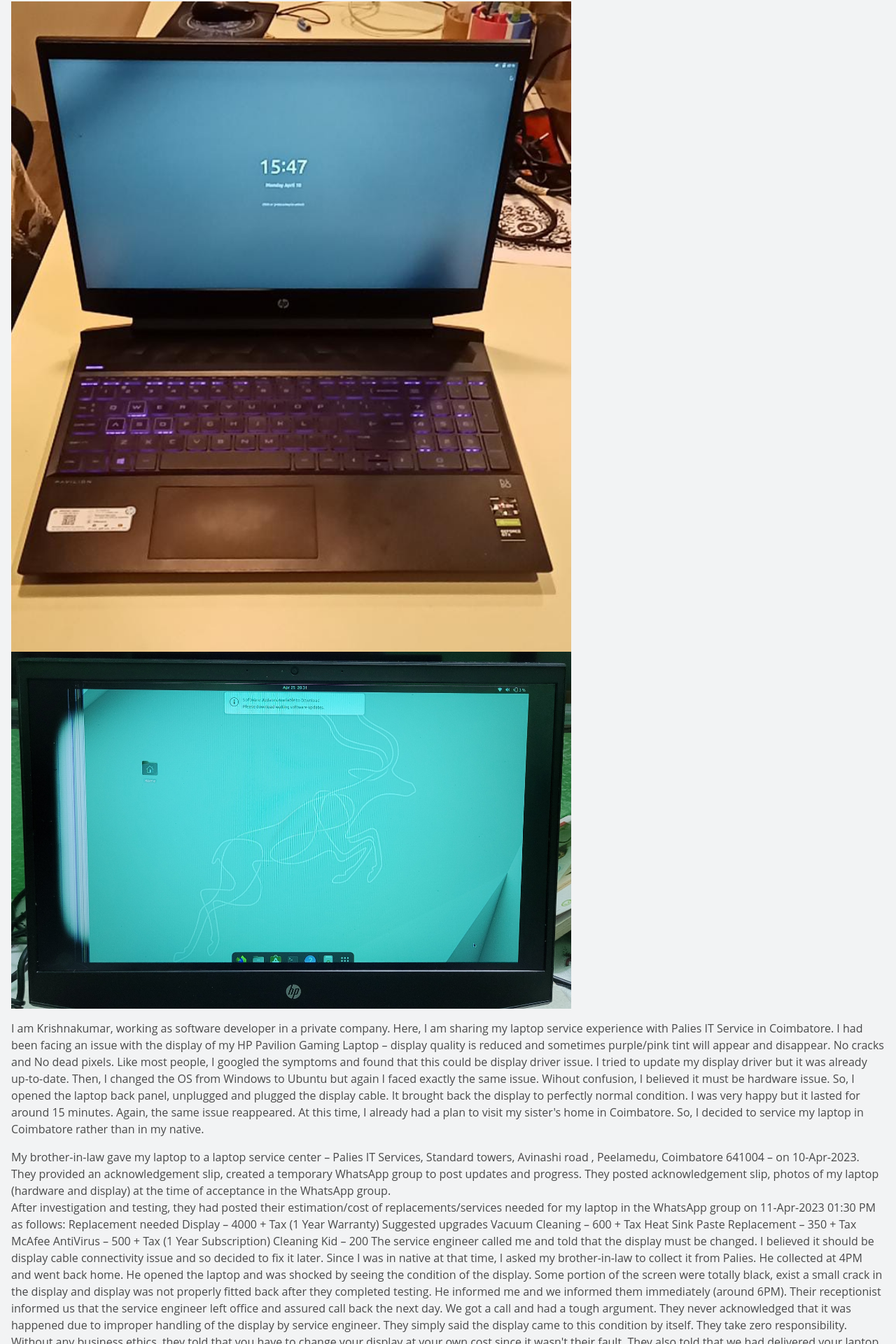
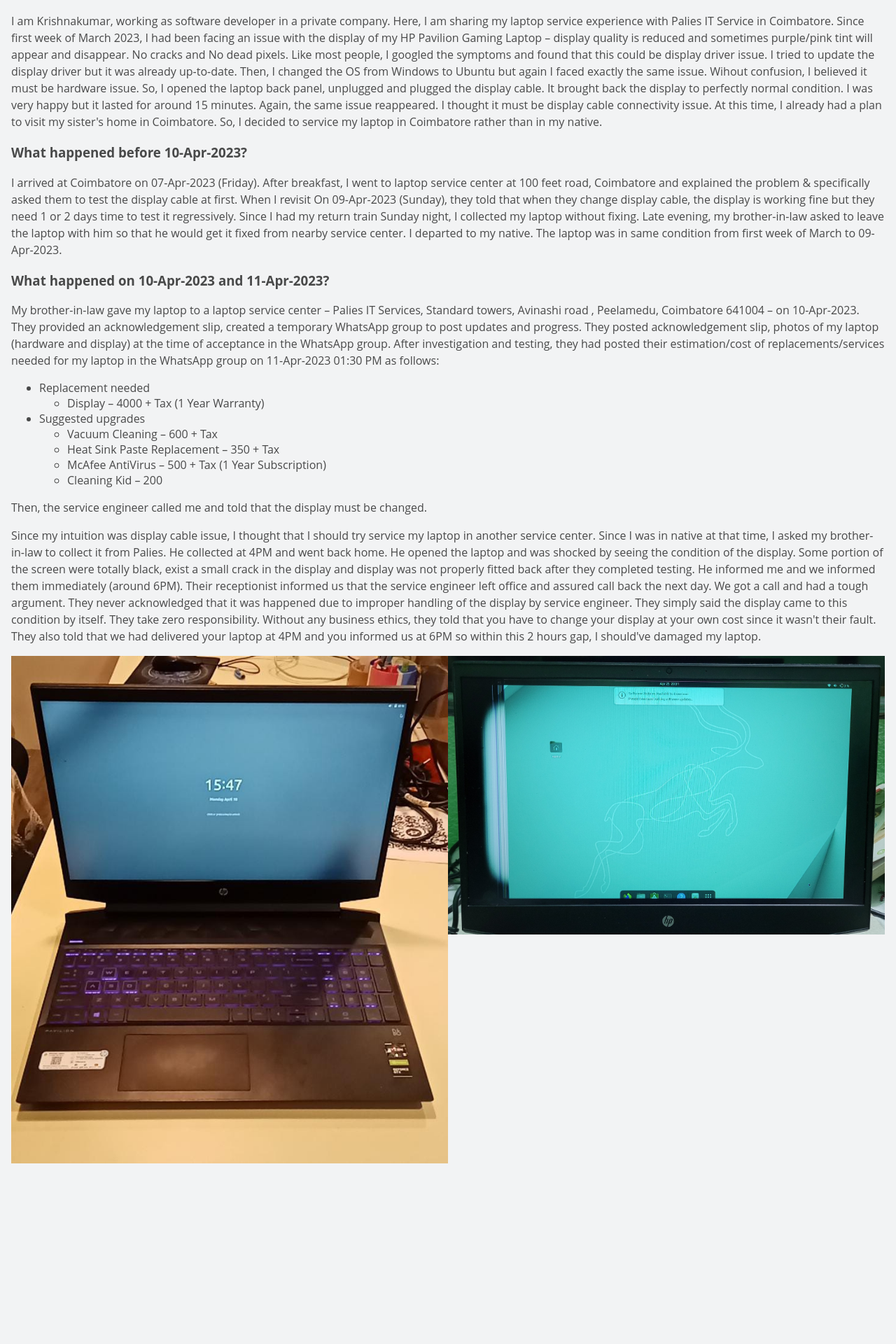
Before and after one commit to kkrprodev/life-experiences, a SvelteKit app: page / in a window 1280 px wide. Shown: the part 175-2095 px from the top of the page at 70% size. Built offline with nearby package versions, Linux system fonts and the light colour scheme; a web font is replaced by a local one.

Commit message:
Story update

```diff
--- a/src/routes/Comparison.svelte
+++ b/src/routes/Comparison.svelte
@@ -7,15 +7,19 @@
 </script>
 
 <div id="grid-container">
-<img src={pre_display} width=800px />
-<img src={post_display_1} width=800px />
+	<img class="pre" src={pre_display} />
+	<img class="post" src={post_display_1} />
 </div>
 
 <style>
 
 #grid-container {
-    display: grid;
+	display: grid;
+    grid-template-columns: auto auto;
+}
 
+img {
+	width: 100%;
 }
 
 
--- a/src/routes/Story.svelte
+++ b/src/routes/Story.svelte
@@ -9,37 +9,64 @@
 	import Comparison from './Comparison.svelte';
 </script>
 <Title />
-<Comparison />
+
 <div>
 
 <p>
-
 I am Krishnakumar, working as software developer in a private company. Here, I am sharing my laptop service experience with Palies IT Service in Coimbatore.
-I had been facing an issue with the display of my HP Pavilion Gaming Laptop – display quality is reduced and sometimes purple/pink tint will appear and disappear. No cracks and No dead pixels.
+Since first week of March 2023, I had been facing an issue with the display of my HP Pavilion Gaming Laptop – display quality is reduced and sometimes purple/pink tint will appear and disappear.
+No cracks and No dead pixels.
 Like most people, I googled the symptoms and found that this could be display driver issue.
-I tried to update my display driver but it was already up-to-date. Then, I changed the OS from Windows to Ubuntu but again I faced exactly the same issue. Wihout confusion, I believed it must be hardware issue.
+I tried to update the display driver but it was already up-to-date. Then, I changed the OS from Windows to Ubuntu but again I faced exactly the same issue. Wihout confusion, I believed it must be hardware issue.
 So, I opened the laptop back panel, unplugged and plugged the display cable. It brought back the display to perfectly normal condition.
-I was very happy but it lasted for around 15 minutes. Again, the same issue reappeared.
+I was very happy but it lasted for around 15 minutes. Again, the same issue reappeared. I thought it must be display cable connectivity issue.
 At this time, I already had a plan to visit my sister's home in Coimbatore. So, I decided to service my laptop in Coimbatore rather than in my native.
+<br/>
 </p>
 
+<h3> What happened before 10-Apr-2023?</h3>
+
+<p>
+I arrived at Coimbatore on 07-Apr-2023 (Friday). After breakfast, I went to laptop service center at 100 feet road, Coimbatore and explained the problem &
+specifically asked them to test the display cable at first. When I revisit On 09-Apr-2023 (Sunday), they told that when they change display cable, the display is working fine
+but they need 1 or 2 days time to test it regressively. Since I had my return train Sunday night, I collected my laptop without fixing.
+Late evening, my brother-in-law asked to leave the laptop with him so that he would get it fixed from nearby service center. I departed to my native.
+The laptop was in same condition from first week of March to 09-Apr-2023.
+</p>
+
+
+<h3> What happened on 10-Apr-2023 and 11-Apr-2023?</h3>
 
 <p>
 My brother-in-law gave my laptop to a laptop service center – Palies IT Services, Standard towers, Avinashi road , Peelamedu, Coimbatore 641004 – on 10-Apr-2023.
 They provided an acknowledgement slip, created a temporary WhatsApp group to post updates and progress.
 They posted acknowledgement slip, photos of my laptop (hardware and display) at the time of acceptance in the WhatsApp group.
-<br/>
 After investigation and testing, they had posted their estimation/cost of replacements/services needed for my laptop in the WhatsApp group on 11-Apr-2023 01:30 PM as follows:
-Replacement needed
-Display – 4000 + Tax (1 Year Warranty)
-Suggested upgrades
-Vacuum Cleaning – 600 + Tax
-Heat Sink Paste Replacement – 350 + Tax
-McAfee AntiVirus – 500 + Tax (1 Year Subscription)
-Cleaning Kid – 200
+</p>
+<ul>
+	<li> Replacement needed
+		<ul><li> Display – 4000 + Tax (1 Year Warranty) </li></ul>
+	</li>
+	<li> Suggested upgrades
+		<ul><li> Vacuum Cleaning – 600 + Tax </li>
+		<li> Heat Sink Paste Replacement – 350 + Tax </li>
+		<li> McAfee AntiVirus – 500 + Tax (1 Year Subscription) </li>
+		<li> Cleaning Kid – 200 </li></ul>
+	 </li>
+</ul>
 
-The service engineer called me and told that the display must be changed.
-I believed it should be display cable connectivity issue and so decided to fix it later. Since I was in native at that time, I asked my brother-in-law to collect it from Palies.
+<p>
+Then, the service engineer called me and told that the display must be changed.
+</p>
+
+
+
+<p>
+
+
+
+Since my intuition was display cable issue, I thought that I should try service my laptop in another service center.
+Since I was in native at that time, I asked my brother-in-law to collect it from Palies.
 He collected at 4PM and went back home. He opened the laptop and was shocked by seeing the condition of the display.
 Some portion of the screen were totally black, exist a small crack in the display and display was not properly fitted back after they completed testing.
 He informed me and we informed them immediately (around 6PM).
@@ -53,13 +80,7 @@
 </p>
 </div>
 
-<!-- <div>
-<img src={pre_display} width=800px />
-<img src={pre_display_close_up} width=800px />
-<img src={post_display_1} width=800px />
-<img src={post_display_2} width=800px />
-<img src={post_display_3} width=800px />
-</div> -->
+<Comparison />
 
 
 <style>
```
